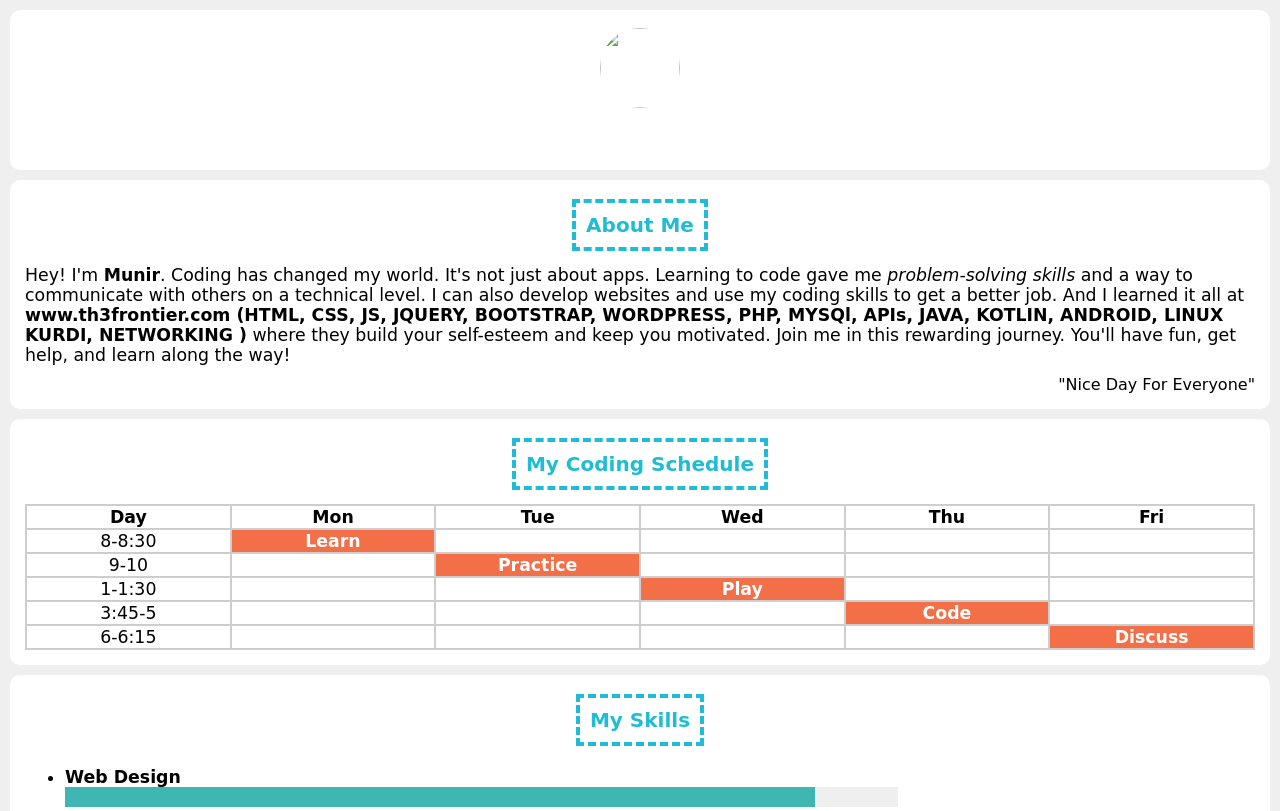
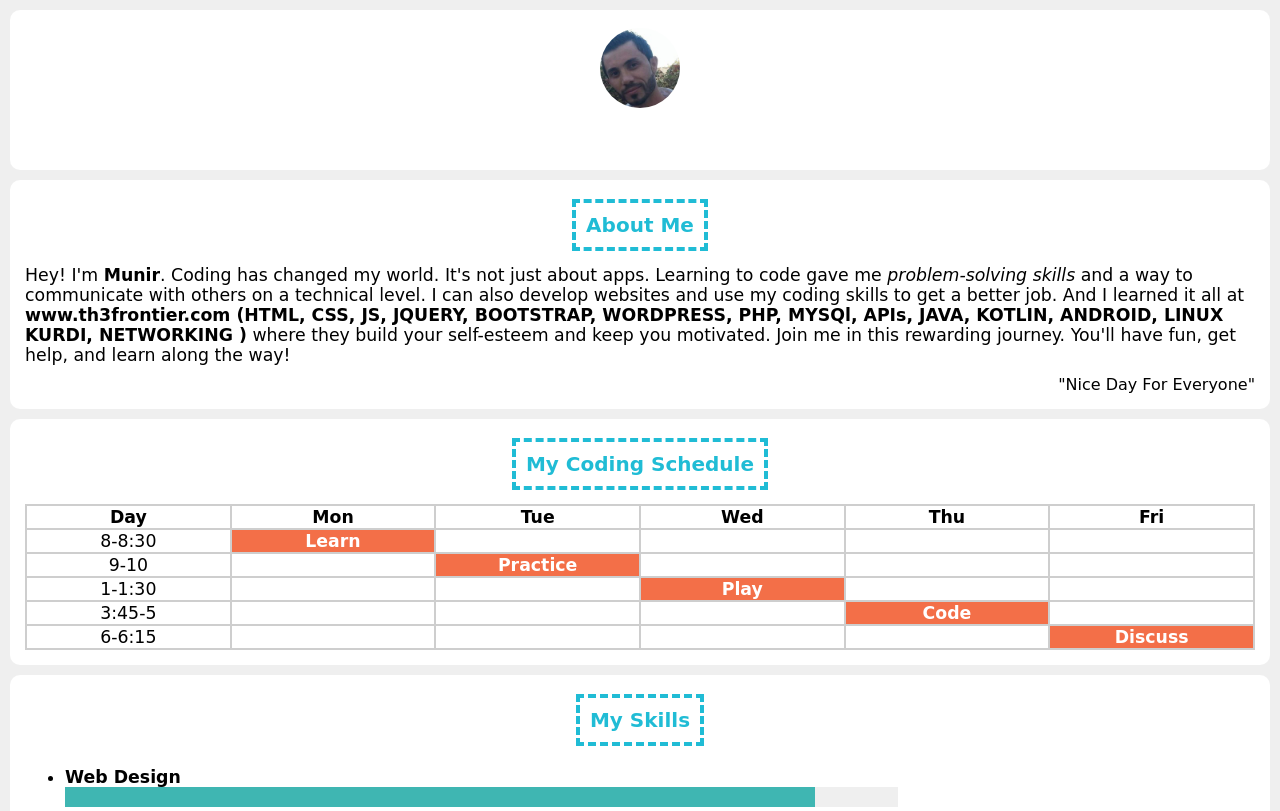
Before and after one commit to Munir86/myWebDevlop, a plain HTML site: page index.html in a window 1280 px wide. Shown: the top 811 px of the page. Drawn offline with Linux system fonts and the light colour scheme.

Commit message:
Update index.html

```diff
--- a/index.html
+++ b/index.html
@@ -2,7 +2,7 @@
 <html>
 	<head>
 		<title>This is Munir Dev</title>
-		<meta charset="utf-8">
+	<meta charset="utf-8">
         <meta http-equiv="Content-type" content="text/html; charset=utf-8">
 	<meta name="viewport" content="width=device-width, initial-scale=1.0">
 
@@ -12,7 +12,7 @@
 	<body>
 		<!-- header start -->
 		<div id="header" class="section">
-			<img alt="" class="img-circle" src="Images/0.jpg">
+			<img alt="" class="img-circle" src="0.jpg">
 			<p>Munir Ahmad</p>
 		</div>
 		<!-- header end -->
```
